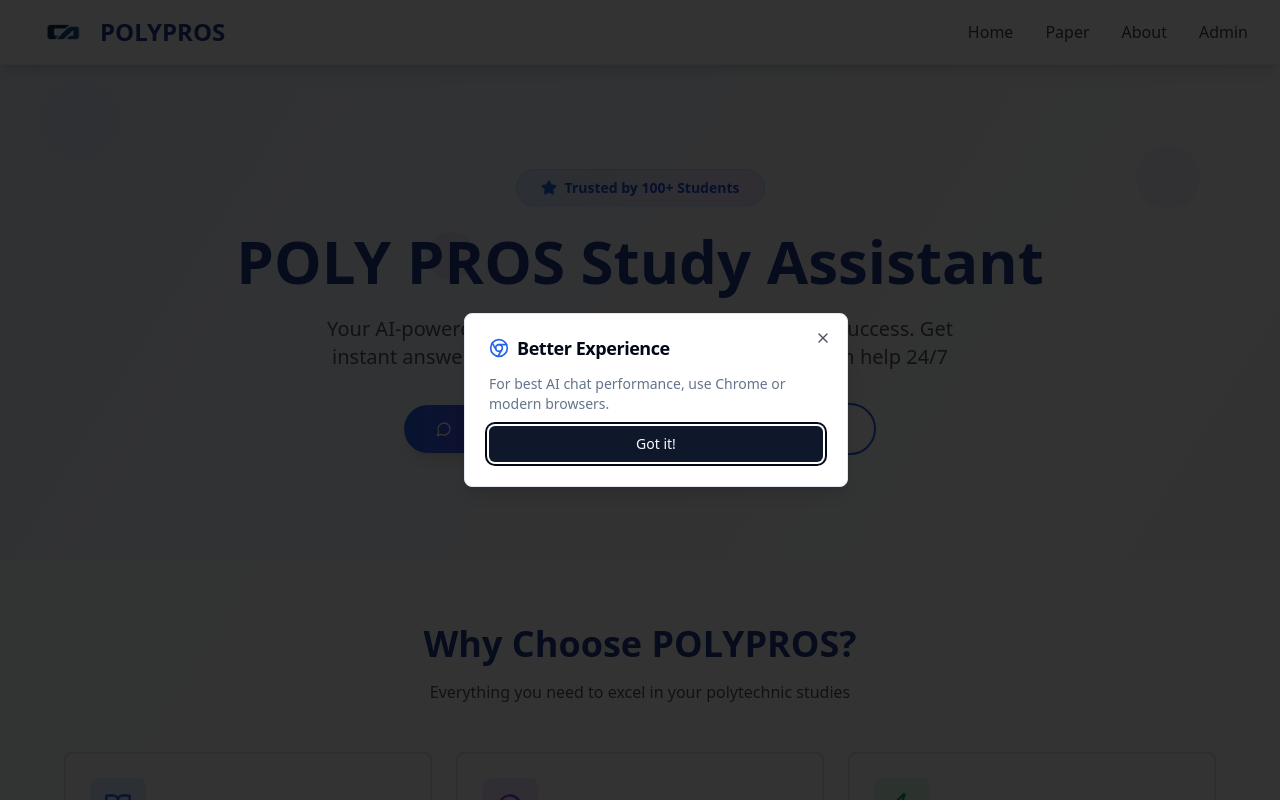
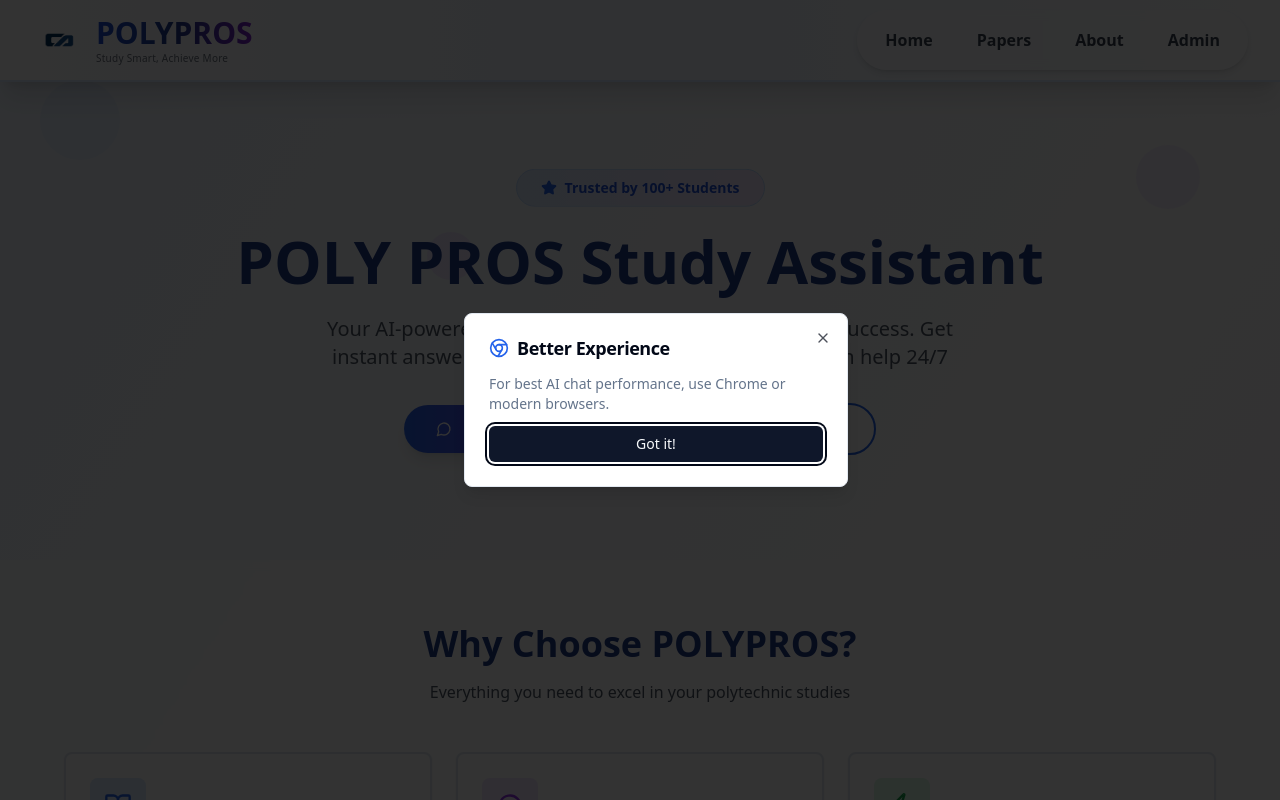
Before and after one commit to saichowdary-62/polypros-study-buddy-ai, a React (Vite) app: page / in a window 1280 px wide. Shown: the top 800 px of the page. Built offline with nearby package versions, Linux system fonts and the light colour scheme.

Commit message:
Updated Index.tsx

```diff
--- a/src/pages/Index.tsx
+++ b/src/pages/Index.tsx
@@ -55,31 +55,41 @@ const Index = () => {
       </div>
 
       {/* Navigation */}
-      <nav className="bg-white/90 backdrop-blur-md shadow-lg fixed w-full top-0 z-50 border-b border-blue-100/50 animate-slide-down">
+      <nav className="bg-gradient-to-r from-white via-blue-50 to-white backdrop-blur-xl shadow-xl fixed w-full top-0 z-50 border-b-2 border-blue-200/50 animate-slide-down">
         <div className="max-w-7xl mx-auto px-4 sm:px-6 lg:px-8">
-          <div className="flex justify-between items-center h-16">
-            <div className="flex items-center gap-1 animate-fade-in">
-              <img src="/polylogo-removebg-preview.png" alt="PolyPros Logo" className="h-16 w-16 object-contain" />
-              <span className="text-xl sm:text-2xl font-bold text-blue-900 hover:text-blue-700 transition-colors duration-300">POLYPROS</span>
+          <div className="flex justify-between items-center h-20">
+            <div className="flex items-center gap-2 animate-fade-in group">
+              <div className="relative">
+                <div className="absolute inset-0 bg-gradient-to-r from-blue-600 to-purple-600 rounded-full blur-md opacity-0 group-hover:opacity-30 transition-opacity duration-500"></div>
+                <img src="/polylogo-removebg-preview.png" alt="PolyPros Logo" className="h-14 w-14 object-contain relative z-10 transform group-hover:scale-110 transition-transform duration-300" />
+              </div>
+              <div className="flex flex-col">
+                <span className="text-2xl sm:text-3xl font-extrabold bg-gradient-to-r from-blue-700 via-blue-900 to-purple-700 bg-clip-text text-transparent group-hover:from-blue-600 group-hover:to-purple-600 transition-all duration-300">POLYPROS</span>
+                <span className="text-[10px] text-gray-500 font-medium tracking-wide hidden sm:block">Study Smart, Achieve More</span>
+              </div>
             </div>
 
             {/* Desktop Navigation */}
-            <div className="hidden md:flex space-x-8 animate-fade-in" style={{ animationDelay: '0.3s' }}>
-              <Link to="/" className="text-gray-700 hover:text-blue-600 transition-all duration-300 hover:scale-105 relative group">
+            <div className="hidden md:flex items-center space-x-1 animate-fade-in bg-white/60 backdrop-blur-sm rounded-full px-2 py-2 shadow-md" style={{ animationDelay: '0.3s' }}>
+              <Link to="/" className="px-5 py-2.5 text-gray-700 hover:text-blue-600 font-semibold transition-all duration-300 hover:scale-105 relative group rounded-full">
                 Home
-                <span className="absolute -bottom-1 left-0 w-0 h-0.5 bg-blue-600 group-hover:w-full transition-all duration-300"></span>
+                <span className="absolute inset-0 bg-gradient-to-r from-blue-100 to-purple-100 rounded-full opacity-0 group-hover:opacity-100 transition-all duration-300 -z-10"></span>
+                <span className="absolute bottom-1 left-1/2 transform -translate-x-1/2 w-0 h-1 bg-gradient-to-r from-blue-600 to-purple-600 rounded-full group-hover:w-3/4 transition-all duration-300"></span>
               </Link>
-              <Link to="/question-papers" className="text-gray-700 hover:text-blue-600 transition-all duration-300 hover:scale-105 relative group">
-                Paper
-                <span className="absolute -bottom-1 left-0 w-0 h-0.5 bg-blue-600 group-hover:w-full transition-all duration-300"></span>
+              <Link to="/question-papers" className="px-5 py-2.5 text-gray-700 hover:text-blue-600 font-semibold transition-all duration-300 hover:scale-105 relative group rounded-full">
+                Papers
+                <span className="absolute inset-0 bg-gradient-to-r from-blue-100 to-purple-100 rounded-full opacity-0 group-hover:opacity-100 transition-all duration-300 -z-10"></span>
+                <span className="absolute bottom-1 left-1/2 transform -translate-x-1/2 w-0 h-1 bg-gradient-to-r from-blue-600 to-purple-600 rounded-full group-hover:w-3/4 transition-all duration-300"></span>
               </Link>
-              <Link to="/about" className="text-gray-700 hover:text-blue-600 transition-all duration-300 hover:scale-105 relative group">
+              <Link to="/about" className="px-5 py-2.5 text-gray-700 hover:text-blue-600 font-semibold transition-all duration-300 hover:scale-105 relative group rounded-full">
                 About
-                <span className="absolute -bottom-1 left-0 w-0 h-0.5 bg-blue-600 group-hover:w-full transition-all duration-300"></span>
+                <span className="absolute inset-0 bg-gradient-to-r from-blue-100 to-purple-100 rounded-full opacity-0 group-hover:opacity-100 transition-all duration-300 -z-10"></span>
+                <span className="absolute bottom-1 left-1/2 transform -translate-x-1/2 w-0 h-1 bg-gradient-to-r from-blue-600 to-purple-600 rounded-full group-hover:w-3/4 transition-all duration-300"></span>
               </Link>
-              <Link to="/admin" className="text-gray-700 hover:text-blue-600 transition-all duration-300 hover:scale-105 relative group">
+              <Link to="/admin" className="px-5 py-2.5 text-gray-700 hover:text-blue-600 font-semibold transition-all duration-300 hover:scale-105 relative group rounded-full">
                 Admin
-                <span className="absolute -bottom-1 left-0 w-0 h-0.5 bg-blue-600 group-hover:w-full transition-all duration-300"></span>
+                <span className="absolute inset-0 bg-gradient-to-r from-blue-100 to-purple-100 rounded-full opacity-0 group-hover:opacity-100 transition-all duration-300 -z-10"></span>
+                <span className="absolute bottom-1 left-1/2 transform -translate-x-1/2 w-0 h-1 bg-gradient-to-r from-blue-600 to-purple-600 rounded-full group-hover:w-3/4 transition-all duration-300"></span>
               </Link>
             </div>
 
@@ -89,9 +99,9 @@ const Index = () => {
                 variant="ghost"
                 size="sm"
                 onClick={toggleMobileMenu}
-                className="p-2 text-gray-700 hover:text-blue-600 hover:bg-blue-50 transition-all duration-300"
+                className="p-3 text-gray-700 hover:text-blue-600 hover:bg-gradient-to-r hover:from-blue-50 hover:to-purple-50 transition-all duration-300 rounded-full shadow-md hover:shadow-lg"
               >
-                <Menu className="h-6 w-6" />
+                {isMobileMenuOpen ? <X className="h-6 w-6" /> : <Menu className="h-6 w-6" />}
               </Button>
             </div>
           </div>
@@ -99,34 +109,38 @@ const Index = () => {
 
         {/* Mobile Navigation Menu */}
         {isMobileMenuOpen && (
-          <div className="md:hidden bg-white/95 backdrop-blur-md border-t border-blue-100/50 animate-slide-down">
-            <div className="px-4 py-2 space-y-1">
+          <div className="md:hidden bg-gradient-to-b from-white to-blue-50/50 backdrop-blur-xl border-t-2 border-blue-100/50 animate-slide-down shadow-xl">
+            <div className="px-4 py-4 space-y-2">
               <Link
                 to="/"
                 onClick={closeMobileMenu}
-                className="block px-3 py-2 text-gray-700 hover:text-blue-600 hover:bg-blue-50 rounded-md transition-all duration-300 relative group"
+                className="flex items-center gap-3 px-4 py-3 text-gray-700 hover:text-blue-600 hover:bg-gradient-to-r hover:from-blue-50 hover:to-purple-50 rounded-xl transition-all duration-300 font-semibold group"
               >
+                <div className="w-2 h-2 bg-blue-600 rounded-full opacity-0 group-hover:opacity-100 transition-opacity duration-300"></div>
                 Home
               </Link>
               <Link
                 to="/question-papers"
                 onClick={closeMobileMenu}
-                className="block px-3 py-2 text-gray-700 hover:text-blue-600 hover:bg-blue-50 rounded-md transition-all duration-300 relative group"
+                className="flex items-center gap-3 px-4 py-3 text-gray-700 hover:text-blue-600 hover:bg-gradient-to-r hover:from-blue-50 hover:to-purple-50 rounded-xl transition-all duration-300 font-semibold group"
               >
-                Paper
+                <div className="w-2 h-2 bg-blue-600 rounded-full opacity-0 group-hover:opacity-100 transition-opacity duration-300"></div>
+                Papers
               </Link>
               <Link
                 to="/about"
                 onClick={closeMobileMenu}
-                className="block px-3 py-2 text-gray-700 hover:text-blue-600 hover:bg-blue-50 rounded-md transition-all duration-300 relative group"
+                className="flex items-center gap-3 px-4 py-3 text-gray-700 hover:text-blue-600 hover:bg-gradient-to-r hover:from-blue-50 hover:to-purple-50 rounded-xl transition-all duration-300 font-semibold group"
               >
+                <div className="w-2 h-2 bg-blue-600 rounded-full opacity-0 group-hover:opacity-100 transition-opacity duration-300"></div>
                 About
               </Link>
               <Link
                 to="/admin"
                 onClick={closeMobileMenu}
-                className="block px-3 py-2 text-gray-700 hover:text-blue-600 hover:bg-blue-50 rounded-md transition-all duration-300 relative group"
+                className="flex items-center gap-3 px-4 py-3 text-gray-700 hover:text-blue-600 hover:bg-gradient-to-r hover:from-blue-50 hover:to-purple-50 rounded-xl transition-all duration-300 font-semibold group"
               >
+                <div className="w-2 h-2 bg-blue-600 rounded-full opacity-0 group-hover:opacity-100 transition-opacity duration-300"></div>
                 Admin
               </Link>
             </div>
```
